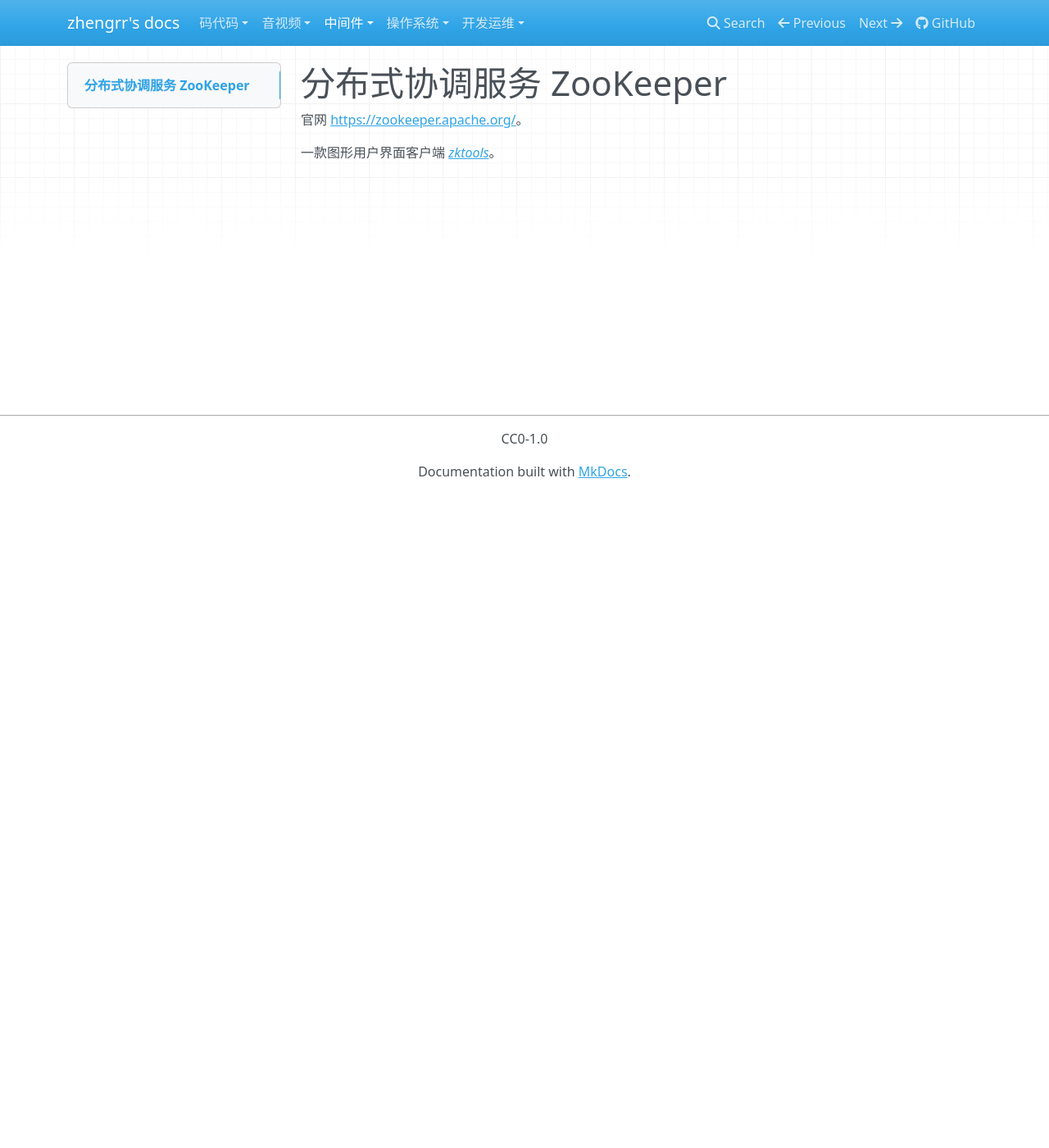
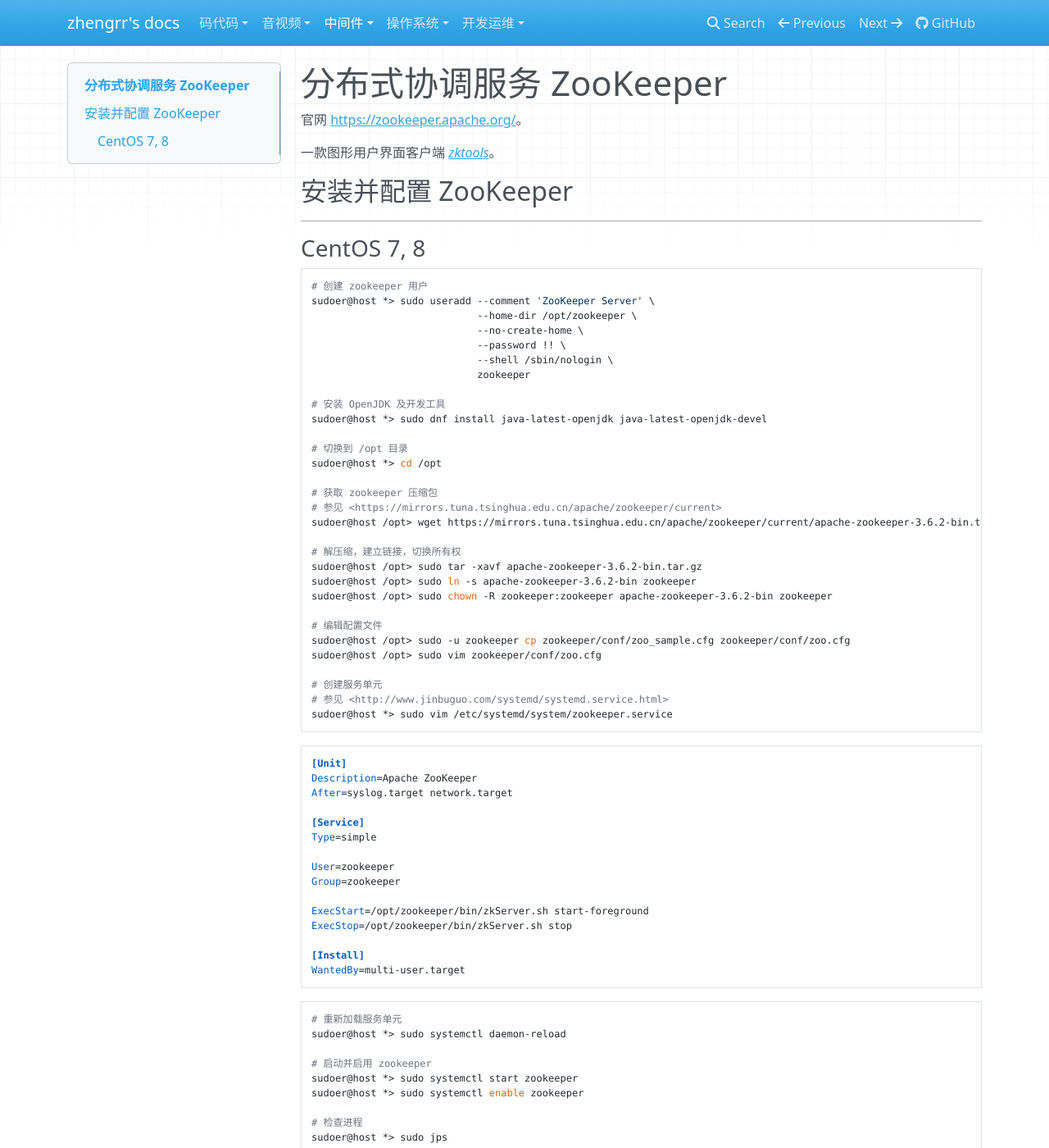
Before and after one commit to afoolsbag/afoolsbag.github.io, an MkDocs documentation site: the page built from docs/MW/ZooKeeper.md, in a window 1280 px wide and 1400 px high. Shown: the whole window at 82% size. Built offline with MkDocs 1.6.1, drawn with Linux system fonts in a browser that asks for light colours; nearby versions of some CDN libraries; a script that is not in the unit is left out.

Commit message:
chore: 同步代码

````diff
--- a/docs/MW/ZooKeeper.md
+++ b/docs/MW/ZooKeeper.md
@@ -3,3 +3,71 @@
 官网 <https://zookeeper.apache.org/>。
 
 一款图形用户界面客户端 [*zktools*](https://blog.csdn.net/rongbaojian/article/details/82078368)。
+
+## 安装并配置 ZooKeeper
+---
+
+### CentOS 7, 8
+
+```sh
+# 创建 zookeeper 用户
+sudoer@host *> sudo useradd --comment 'ZooKeeper Server' \
+                            --home-dir /opt/zookeeper \
+                            --no-create-home \
+                            --password !! \
+                            --shell /sbin/nologin \
+                            zookeeper
+
+# 安装 OpenJDK 及开发工具
+sudoer@host *> sudo dnf install java-latest-openjdk java-latest-openjdk-devel
+
+# 切换到 /opt 目录
+sudoer@host *> cd /opt
+
+# 获取 zookeeper 压缩包
+# 参见 <https://mirrors.tuna.tsinghua.edu.cn/apache/zookeeper/current>
+sudoer@host /opt> wget https://mirrors.tuna.tsinghua.edu.cn/apache/zookeeper/current/apache-zookeeper-3.6.2-bin.tar.gz
+
+# 解压缩，建立链接，切换所有权
+sudoer@host /opt> sudo tar -xavf apache-zookeeper-3.6.2-bin.tar.gz
+sudoer@host /opt> sudo ln -s apache-zookeeper-3.6.2-bin zookeeper
+sudoer@host /opt> sudo chown -R zookeeper:zookeeper apache-zookeeper-3.6.2-bin zookeeper
+
+# 编辑配置文件
+sudoer@host /opt> sudo -u zookeeper cp zookeeper/conf/zoo_sample.cfg zookeeper/conf/zoo.cfg
+sudoer@host /opt> sudo vim zookeeper/conf/zoo.cfg
+
+# 创建服务单元
+# 参见 <http://www.jinbuguo.com/systemd/systemd.service.html>
+sudoer@host *> sudo vim /etc/systemd/system/zookeeper.service
+```
+
+```
+[Unit]
+Description=Apache ZooKeeper
+After=syslog.target network.target
+
+[Service]
+Type=simple
+
+User=zookeeper
+Group=zookeeper
+
+ExecStart=/opt/zookeeper/bin/zkServer.sh start-foreground
+ExecStop=/opt/zookeeper/bin/zkServer.sh stop
+
+[Install]
+WantedBy=multi-user.target
+```
+
+```sh
+# 重新加载服务单元
+sudoer@host *> sudo systemctl daemon-reload
+
+# 启动并启用 zookeeper
+sudoer@host *> sudo systemctl start zookeeper
+sudoer@host *> sudo systemctl enable zookeeper
+
+# 检查进程
+sudoer@host *> sudo jps
+```
````
Also changed, not shown: docs/DevOps/DevOps.md (+11 -0 lines), docs/MW/Kafka.md (+68 -0 lines), 3 other files.
